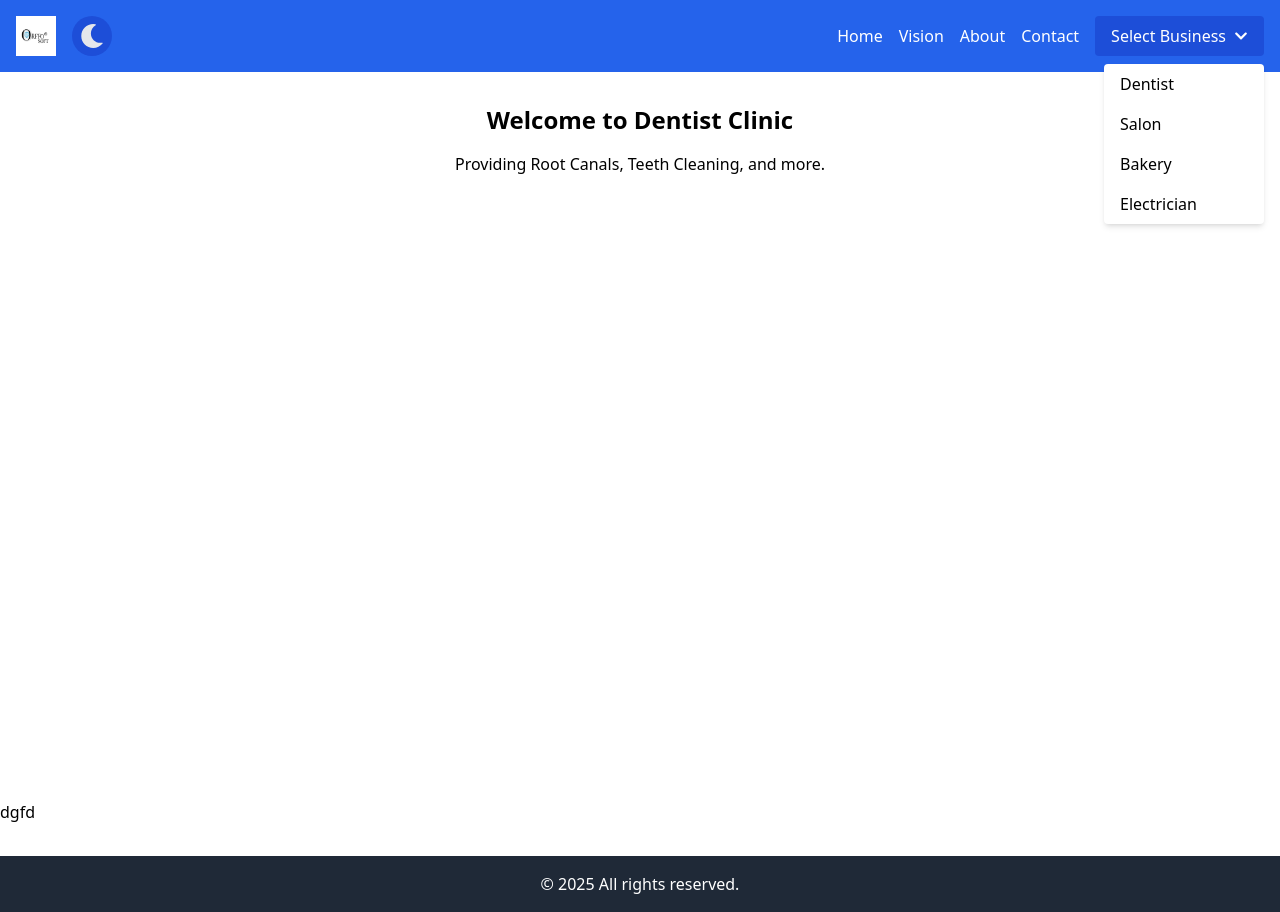
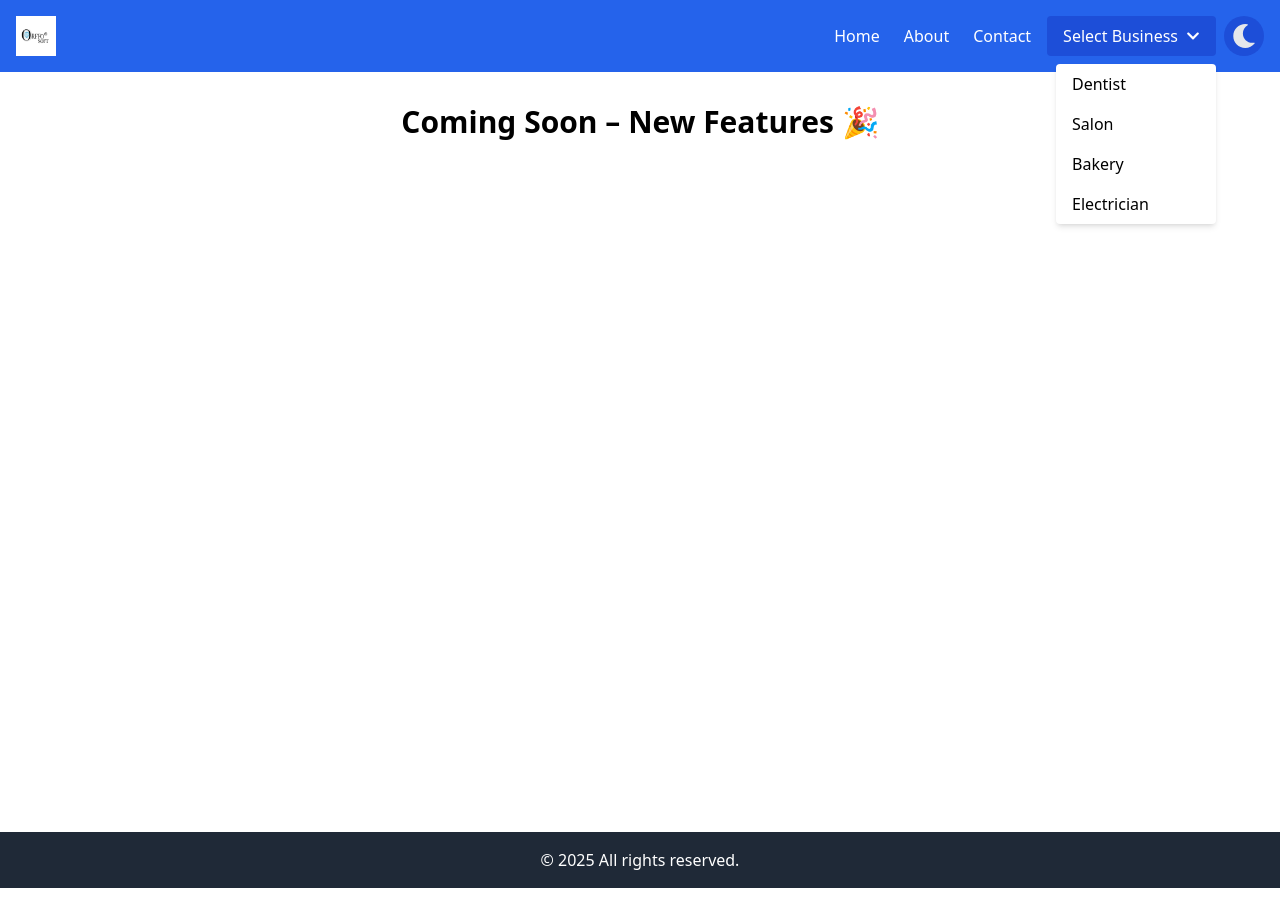
Before and after one commit to jitu335/Nextjs-Shopkeepers, a Next.js app: page / in a window 1280 px wide. Both pictures are taken after a click on the button "Select Business". After the commit the page ends 888 px from the top, so only its background shows below. Built offline with nearby package versions, Linux system fonts and the light colour scheme.

Commit message:
15-06-2025

```diff
--- a/package.json
+++ b/package.json
@@ -8,9 +8,9 @@
     "start": "next start",
     "lint": "next lint",
     "export": "next export"
-
   },
   "dependencies": {
+    "@heroicons/react": "^2.2.0",
     "antd": "^5.23.4",
     "autoprefixer": "^10.4.20",
     "axios": "^1.4.0",
--- a/pages/business/[businessName].js
+++ b/pages/business/[businessName].js
@@ -1,10 +1,10 @@
 import DentistPage from "../components/layouts/DentistPage";
-
+import SalonPage from "../components/layouts/SalonPage";
 
 
 const businessComponents = {
   dentist: DentistPage,
-//   salon: SalonPage,
+   salon: SalonPage,
 //   bakery: BakeryPage,
 };
 
--- a/pages/components/Navbar.js
+++ b/pages/components/Navbar.js
@@ -8,17 +8,15 @@ import { Card, Input } from "antd";
 import React from "react";
 import Link from "next/link";
 import { useState, useEffect } from "react";
-import { FaSun, FaMoon, FaChevronDown } from "react-icons/fa";
+import { FaSun, FaMoon, FaChevronDown, FaBars, FaTimes } from "react-icons/fa";
 import { useRouter } from "next/router";
 
 function Navbar() {
   const [darkMode, setDarkMode] = useState(false);
   const [showDropdown, setShowDropdown] = useState(false);
-  const [selectedBusiness, setSelectedBusiness] = useState("Dentist");
+  const [menuOpen, setMenuOpen] = useState(false);
 
   const router = useRouter();
-
-
 
   useEffect(() => {
     const savedTheme = localStorage.getItem("theme");
@@ -40,32 +38,77 @@ function Navbar() {
     }
   };
   const handleSelectBusiness = (business) => {
-    // setSelectedBusiness(business);
-    router.push(`/business/${business.toLowerCase()}`);
+    router.push(`/business/${business}`);
     setShowDropdown(false);
   };
 
+  const navLinks = [
+    { name: "Home", href: "/" },
+    { name: "About", href: "/aboutus" },
+    { name: "Contact", href: "/contactus" },
+  ];
+
+  const businesses = ["dentist", "salon", "bakery", "electrician"];
+
   return (
-    <div className="w-full h-full min-h-screen overflow-x-hidden bg-white text-black dark:bg-gray-900 dark:text-white">
+    <div className="min-h-screen bg-white text-black dark:bg-gray-900 dark:text-white">
       <nav className="bg-blue-600 p-4 text-white relative z-50">
-        <div className="max-w-screen-xl mx-auto flex flex-col sm:flex-row sm:items-center sm:justify-between gap-4">
-          {/* Brand Logo */}
-          <div className="flex items-center gap-2">
+        <div className="max-w-screen-xl mx-auto flex items-center justify-between">
+          {/* Logo */}
           <Image
             src="/my_photos/orffosoft.png"
-              alt="My Photo"
+            alt="Logo"
             width={100}
             height={60}
             style={{ height: "40px", width: "auto", objectFit: "contain" }}
           />
+
+          {/* Hamburger */}
+          <button className="sm:hidden" onClick={() => setMenuOpen(!menuOpen)}>
+            {menuOpen ? <FaTimes size={24} /> : <FaBars size={24} />}
+          </button>
+
+          {/* Links */}
+          <div
+            className={`flex-col sm:flex-row sm:flex items-center absolute sm:static bg-blue-600 left-0 w-full sm:w-auto p-4 sm:p-0 transition-all duration-300 ${
+              menuOpen ? "top-16" : "top-[-400px]"
+            }`}
+          >
+            <div className="flex flex-col sm:flex-row sm:items-center sm:space-x-6 space-y-4 sm:space-y-0">
+              {navLinks.map(({ name, href }) => (
+                <Link key={name} href={href} className="hover:text-red-300">
+                  {name}
+                </Link>
+              ))}
             </div>
 
-          {/* Dark Mode Toggle */}
-          <div className="flex justify-center sm:justify-start">
+            {/* Dropdown */}
+            <div className="relative mt-4 sm:mt-0 sm:ml-4">
+              <button
+                onClick={() => setShowDropdown(!showDropdown)}
+                className="bg-blue-700 px-4 py-2 rounded hover:bg-blue-800 transition flex items-center gap-2"
+              >
+                Select Business <FaChevronDown className="text-white text-sm" />
+              </button>
+              {showDropdown && (
+                <div className="absolute right-0 mt-2 bg-white text-black rounded shadow-md w-40 z-50">
+                  {businesses.map((b) => (
+                    <button
+                      key={b}
+                      onClick={() => handleSelectBusiness(b)}
+                      className="block w-full text-left px-4 py-2 hover:bg-gray-200 capitalize"
+                    >
+                      {b}
+                    </button>
+                  ))}
+                </div>
+              )}
+            </div>
+
+            {/* Dark Mode */}
             <button
               onClick={toggleDarkMode}
-              className="p-2 rounded-full bg-blue-700 hover:bg-blue-800 transition"
-              aria-label="Toggle Dark Mode"
+              className="p-2 rounded-full bg-blue-700 hover:bg-blue-800 transition ml-2 mt-4 sm:mt-0"
             >
               {darkMode ? (
                 <FaSun className="text-yellow-400 text-2xl" />
@@ -74,83 +117,13 @@ function Navbar() {
               )}
             </button>
           </div>
-
-          {/* Links + Business Dropdown */}
-          <div className="flex flex-row sm:ml-auto items-center space-x-4 text-center sm:text-left relative">
-            <Link href="/" className="hover:text-red-300">
-              Home
-            </Link>
-            <Link href="" className="hover:text-red-300">
-              Vision
-            </Link>
-            <Link href="/aboutus" className="hover:text-red-300">
-              About
-            </Link>
-            <Link href="/contactus" className="hover:text-amber-300">
-              Contact
-            </Link>
-
-            {/* Business Dropdown */}
-            <div className="relative">
-              <button
-                onClick={() => setShowDropdown(!showDropdown)}
-                className="bg-blue-700 px-4 py-2 rounded hover:bg-blue-800 transition flex items-center gap-2"
-              >
-                Select Business
-                <FaChevronDown className="text-white text-sm" />
-              </button>
-              {showDropdown && (
-                <div className="absolute right-0 mt-2 bg-white text-black rounded shadow-md w-40 z-50">
-                  {["dentist", "salon", "bakery", "electrician"].map(
-                    (business) => (
-                      <button
-                        key={business}
-                        onClick={() => handleSelectBusiness(business)}
-                        className="block w-full text-left px-4 py-2 hover:bg-gray-200"
-                      >
-                       {business.charAt(0).toUpperCase() + business.slice(1)}
-                      </button>
-                    )
-                  )}
-                </div>
-              )}
-            </div>
-          </div>
         </div>
       </nav>
 
-      {/* Selected Business Content */}
-      <main className="p-8 text-center">
-        {selectedBusiness === "Dentist" && (
-          <div>
-            <h2 className="text-2xl font-bold mb-4">
-              Welcome to Dentist Clinic
+      <main className="p-8 flex flex-col items-center justify-center gap-8">
+        <h2 className="text-3xl font-bold text-center">
+          Coming Soon – New Features 🎉
         </h2>
-            <p>Providing Root Canals, Teeth Cleaning, and more.</p>
-          </div>
-        )}
-        {selectedBusiness === "Salon" && (
-          <div>
-            <h2 className="text-2xl font-bold mb-4">Welcome to Shine Salon</h2>
-            <p>Offering Haircuts, Spa treatments, and beauty services.</p>
-          </div>
-        )}
-        {selectedBusiness === "Bakery" && (
-          <div>
-            <h2 className="text-2xl font-bold mb-4">
-              Welcome to Sweet Treats Bakery
-            </h2>
-            <p>Delicious Cakes, Cookies, and Pastries available.</p>
-          </div>
-        )}
-        {selectedBusiness === "Electrician" && (
-          <div>
-            <h2 className="text-2xl font-bold mb-4">
-              Welcome to QuickFix Electrician
-            </h2>
-            <p>All types of home electrical repairs and fittings.</p>
-          </div>
-        )}
       </main>
     </div>
   );
--- a/pages/components/layouts/DentistPage.js
+++ b/pages/components/layouts/DentistPage.js
@@ -1,10 +1,40 @@
-import React from 'react'
+import React from "react";
+import Link from "next/link";
+import { ArrowLeftIcon, HomeIcon } from "@heroicons/react/24/solid";
 
 export default function DentistPage() {
   return (
-    <div className="bg-blue-100 p-10">
-      <h1 className="text-3xl font-bold">Welcome to Maa Gouri Dentist Clinic</h1>
-      <p>High quality dental care services.</p>
+    <div className="bg-blue-100 min-h-screen p-10 sm:p-10 relative">
+      {/* Back Icon - Previous Page */}
+      <div className="absolute top-4 left-4">
+        <button
+          onClick={() => window.history.back()}
+          className="flex items-center text-blue-700 hover:text-blue-900"
+        >
+          <ArrowLeftIcon className="h-5 w-5 sm:h-6 sm:w-6 mr-1" />
+          Back
+        </button>
+      </div>
+
+      {/* Home Icon - Go to Home Page */}
+      <div className="absolute top-4 right-4">
+        <Link href="/">
+          <div className="flex items-center text-blue-700 hover:text-blue-900 cursor-pointer">
+            <HomeIcon className="h-5 w-5 sm:h-6 sm:w-6 mr-1" />
+            Home
+          </div>
+        </Link>
+      </div>
+
+      {/* Dentist Page Content */}
+      <div className="mt-16 text-center px-4">
+        <h1 className="text-2xl sm:text-3xl font-bold mb-4">
+          Welcome to Maa Gouri Dentist Clinic
+        </h1>
+        <p className="text-base sm:text-lg text-gray-700">
+          High quality dental care services.
+        </p>
+      </div>
     </div>
   );
 }
--- /dev/null
+++ b/pages/components/layouts/SalonPage.js
@@ -0,0 +1,37 @@
+import React from 'react';
+import Link from 'next/link';
+import { ArrowLeftIcon, HomeIcon } from '@heroicons/react/24/solid';
+
+export default function SalonPage() {
+  return (
+    <div className="bg-pink-100 min-h-screen p-10 relative">
+
+      {/* Back Icon - Top Left */}
+      <div className="absolute top-4 left-4">
+        <button
+          onClick={() => window.history.back()}
+          className="flex items-center text-pink-700 hover:text-pink-900"
+        >
+          <ArrowLeftIcon className="h-6 w-6 mr-1" />
+          Back
+        </button>
+      </div>
+
+      {/* Home Icon - Top Right */}
+      <div className="absolute top-4 right-4">
+        <Link href="/">
+          <div className="flex items-center text-pink-700 hover:text-pink-900 cursor-pointer">
+            <HomeIcon className="h-6 w-6 mr-1" />
+            Home
+          </div>
+        </Link>
+      </div>
+
+      {/* Salon Page Content */}
+      <div className="mt-16">
+        <h1 className="text-3xl font-bold">Welcome to Glamour Touch Salon</h1>
+        <p>Experience the best beauty and grooming services.</p>
+      </div>
+    </div>
+  );
+}
--- a/pages/index.js
+++ b/pages/index.js
@@ -5,21 +5,12 @@ import { useDebugValue, useEffect, useState } from "react";
 import Navbar from "./components/Navbar";
 import Footer from "./components/Footer";
 
-
-
 export default function Home() {
-
-
   return (
     <div className="min-h-screen bg-white text-black dark:bg-gray-900 dark:text-white">
+      <Navbar />
 
-
-      <Navbar />
-    <p>dgfd</p>
       <Footer />
-
-
-
     </div>
   );
 }
```
Also changed, not shown: 1 other file (tests, documents, lock files or other folders). Lines whose indentation alone changed are shown as unchanged.
